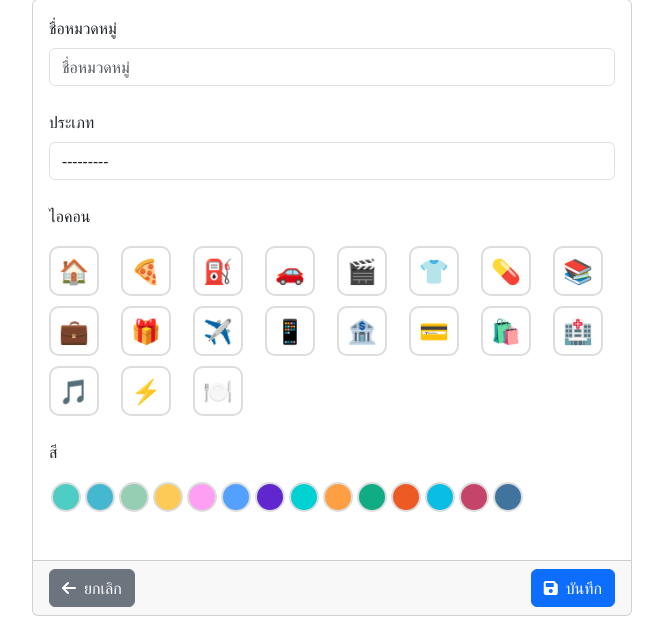
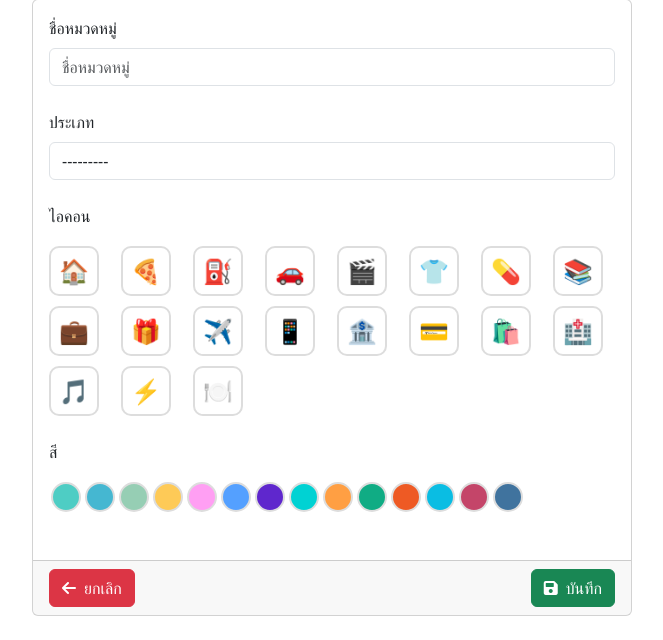
Before and after one commit to Jirasak-Thongpila/CashFlow-Tracker, a Django app: page /categories/create/ in a window 1280 px wide. Shown: the part 420-1060 px from the top of the page, without its empty margins (308-971 px from the left). Run offline with Django 5.2, Linux system fonts and the light colour scheme; the visitor is signed in with stand-in values (Sample User, id 1).

Commit message:
button_ui

```diff
--- a/templates/categories/category_form.html
+++ b/templates/categories/category_form.html
@@ -173,10 +173,10 @@
 
             <div class="card-footer">
                 <div class="d-flex justify-content-between">
-                    <a href="{% url 'category_list' %}" class="btn btn-secondary">
+                    <a href="{% url 'category_list' %}" class="btn btn-danger">
                         <i class="fas fa-arrow-left me-2"></i>ยกเลิก
                     </a>
-                    <button type="submit" class="btn btn-primary">
+                    <button type="submit" class="btn btn-success">
                         <i class="fas fa-save me-2"></i>บันทึก
                     </button>
                 </div>
```
